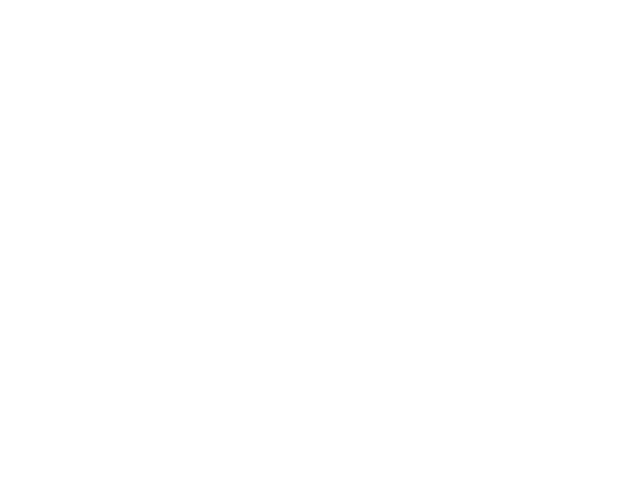
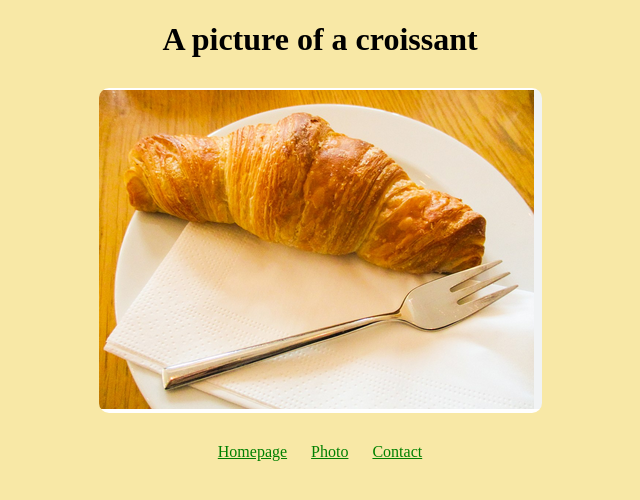
Before and after one commit to tinotendapraise/croissant-assignment, a plain HTML site: page photo.html in a window 1280 px wide. Shown: the whole page, without its empty margins (320-960 px from the left). Drawn offline with Linux system fonts and the light colour scheme.

Commit message:
linked all pages together

```diff
--- a/contact.html
+++ b/contact.html
@@ -0,0 +1,22 @@
+<!DOCTYPE html>
+<html lang="en">
+  <head>
+    <meta charset="UTF-8" />
+    <meta name="viewport" content="width=device-width, initial-scale=1.0" />
+    <title>Document</title>
+    <link rel="stylesheet" href="src/style.css" />
+  </head>
+  <body>
+    <h1>🥐Contact us</h1>
+    <p>
+      To contact croissant.com please email us at
+      <a href="mailto:hello@croissant.com">hello@croissant.com</a>
+      for more info
+    </p>
+    <footer>
+      <a href="index.html">Homepage</a>
+      <a href="photo.html">Photo</a>
+      <a href="contact.html">Contact</a>
+    </footer>
+  </body>
+</html>
--- a/photo.html
+++ b/photo.html
@@ -0,0 +1,18 @@
+<!DOCTYPE html>
+<html lang="en">
+  <head>
+    <meta charset="UTF-8" />
+    <meta name="viewport" content="width=device-width, initial-scale=1.0" />
+    <title>An example of a croissant</title>
+    <link rel="stylesheet" href="src/style.css" />
+  </head>
+  <body>
+    <h1>A picture of a croissant</h1>
+    <img src="/src/croissant.png" alt="" />
+    <footer>
+      <a href="index.html">Homepage</a>
+      <a href="photo.html">Photo</a>
+      <a href="contact.html">Contact</a>
+    </footer>
+  </body>
+</html>
--- a/src/style.css
+++ b/src/style.css
@@ -3,6 +3,14 @@ footer {
 }
 body {
   background-color: #f8e8a6;
+  text-align: center;
+}
+
+img {
+  max-width: 100%;
+  border-radius: 10px;
+  display: block;
+  margin: 30px auto;
 }
 
 footer a {
```
Also changed, not shown: index.html (+3 -3 lines), src/croissant.png (added).
